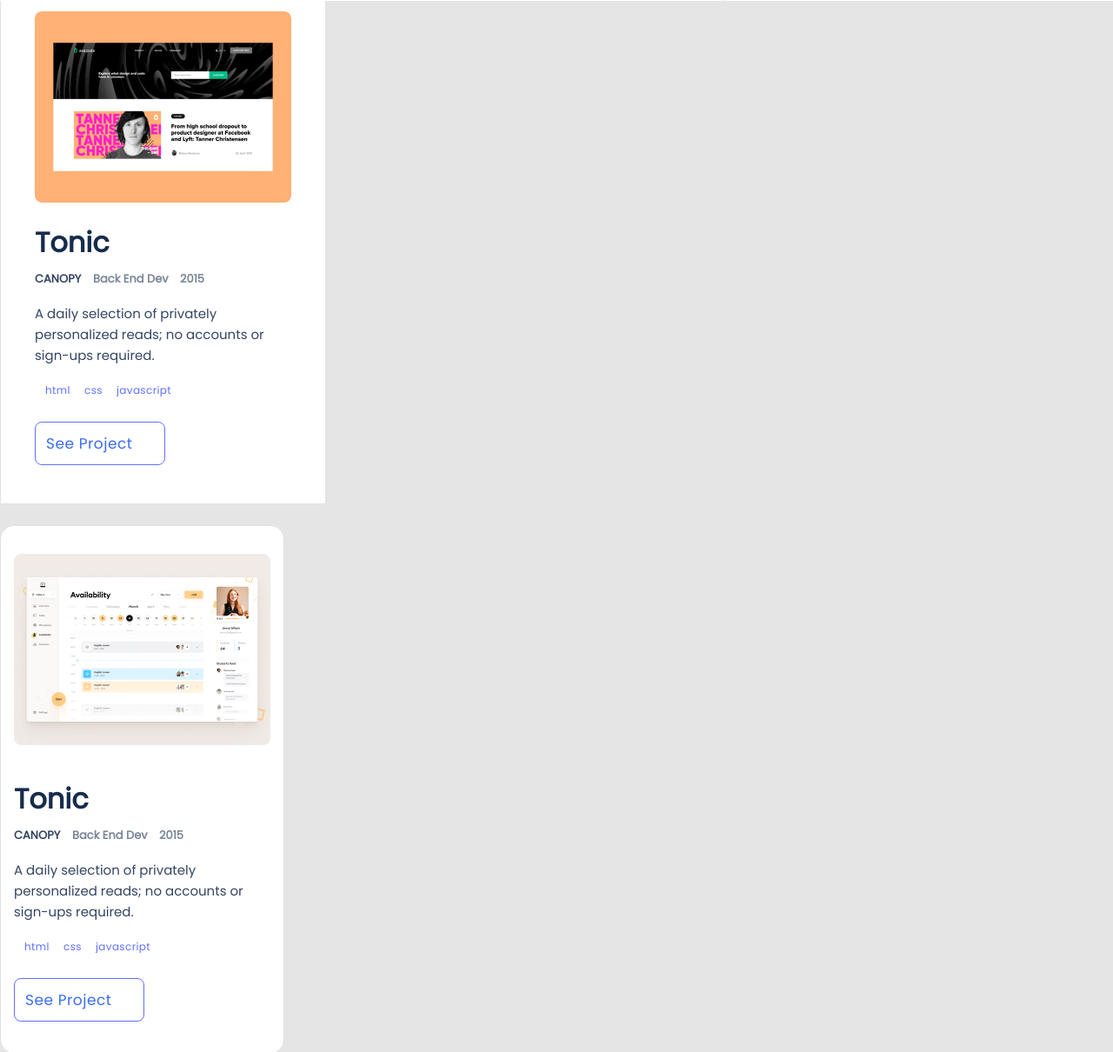
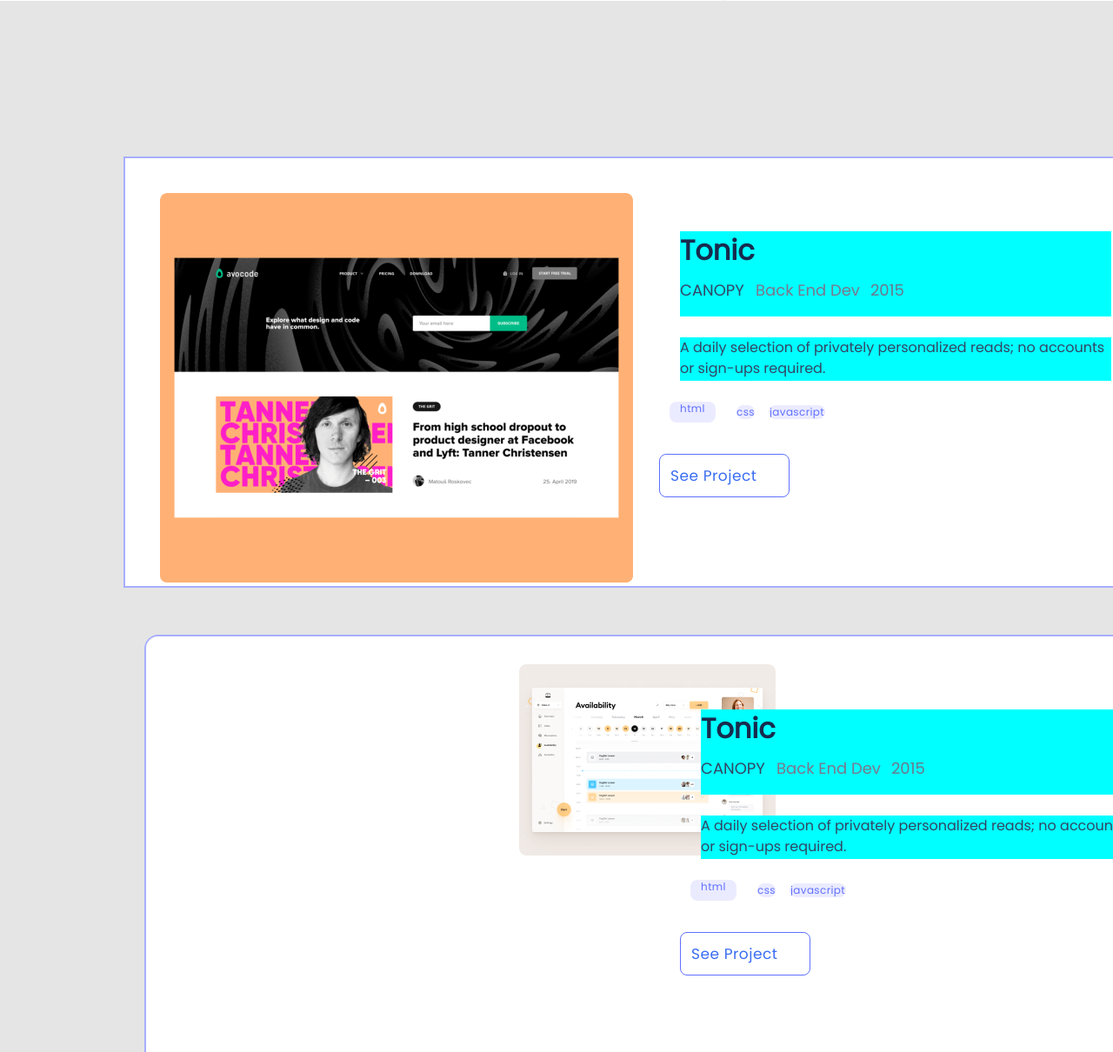
Before and after one commit to Kidd254/Kidd254.github.io, a website: page index.html in a window 1280 px wide. Shown: the part 800-2010 px from the top of the page at 87% size. Drawn offline with Linux system fonts and the light colour scheme.

Commit message:
modified css file

```diff
--- a/style.css
+++ b/style.css
@@ -109,8 +109,6 @@ header nav ul .menu-bar {
 @media screen and (min-width: 768px) {
   .introduction .introduction-title {
     margin-left: 260px;
-    width: 920px;
-    height: 122px;
     font-family: 'Poppins';
     font-style: normal;
     font-weight: 700;
@@ -138,7 +136,7 @@ header nav ul .menu-bar {
   line-height: 28px;
   color: #344563;
   flex: none;
-  order: 0;
+  order: 1;
   flex-grow: 0;
   }
 }
@@ -156,22 +154,19 @@ header nav ul .menu-bar {
   line-height: 24px;
   color: #7F8CFF;
   flex: none;
-  order: 1;
+  order: 3;
   flex-grow: 0;
 }
 }
 
-@media screen and (min-height: 768px) {
+@media screen and (min-width: 768px) {
   .introduction .connect {
   display: flex;
   flex-direction: row;
+  margin-top: 14px;
   margin-left: 260px;
-  width: 170.17px;
-  height: 20px;
-  /*margin-right: 1009.83px;
-  margin-bottom: 255px;
-  margin-left: 260px;
-  position: absolute;*/
+  flex: none;
+  order: 4;
   }
 }
 
@@ -179,7 +174,7 @@ header nav ul .menu-bar {
 .introduction .connect li {
   padding: 6px;
   font-size: 22px;
-  margin-top: 14px;
+  margin-top: 24px;
 }
 }
 
@@ -193,12 +188,29 @@ header nav ul .menu-bar {
   margin-top: 700px;
   margin-left: 0;
   padding: 16px;
+  align-items: flex-start;
   gap: 12px;
   border: 1px solid #dfe1e6;
   background: #fff;
   flex: none;
   order: 0;
   flex-grow: 0;
+}
+
+@media screen and (min-width: 768px) {
+  .container {
+  display: flex;
+  flex-direction: column;
+  position: absolute;
+  background: #fff;
+  border: 2px solid #a7aeff;
+  margin-top: 900px;
+  margin-left: 142px;
+  margin-right: 142px;
+  margin-bottom: 142px;
+  height: 496px;
+  width: 1156px;
+  }
 }
 
 .right-block {
@@ -216,6 +228,22 @@ header nav ul .menu-bar {
   flex-grow: 0;
 }
 
+@media screen and (min-width: 768px) {
+  .right-block {
+  background-image: url(Snapshoot\ Portfolio.png);
+  background-size: contain;
+  background-repeat: no-repeat;
+  height: 458px;
+  width: 544px;
+  position: absolute;
+  margin-left: 24px;
+  margin-top: 24px;
+  margin-right: 46px;
+  margin-bottom: 24px;
+  border-radius: 8px;
+  }
+}
+
 .left-block {
   width: 295px;
   height: 288px;
@@ -230,6 +258,22 @@ header nav ul .menu-bar {
   order: 1;
 }
 
+@media screen and (min-width: 768px) {
+  .left-block {
+  display: flex;
+  flex-direction: column;
+  align-items: flex-start;
+  padding: 24px;
+  gap: 24px;
+  position: absolute;
+  width: 544px;
+  height: 465px;
+  left: 590px;
+  top: 24px;
+  }
+}
+
+
 .frame0 {
   width: 295px;
   height: 80px;
@@ -242,6 +286,24 @@ header nav ul .menu-bar {
   flex: none;
   order: 0;
   flex-grow: 0;
+}
+
+@media screen and (min-width: 768px) {
+  .frame0 {
+  display: flex;
+  flex-direction: column;
+  align-items: flex-start;
+  padding: 0px;
+  gap: 12px;
+  width: 496px;
+  height: 98px;
+  flex: none;
+  order: 0;
+  flex-grow: 0;
+  margin-top: 24px;
+  margin-left: 24px;
+  background-color: cyan;
+  }
 }
 
 .title2 {
@@ -259,6 +321,22 @@ header nav ul .menu-bar {
   flex-grow: 0;
 }
 
+@media screen and (min-width) {
+  .title2 {
+  width: 496px;
+  height: 46px;
+  font-family: 'Poppins';
+  font-style: normal;
+  font-weight: 700;
+  font-size: 40px;
+  line-height: 52px;
+  color: #091E42;
+  flex: none;
+  order: 0;
+  flex-grow: 0;
+  }
+}
+
 .primary-text2 {
   top: 12px;
   width: 295px;
@@ -274,6 +352,25 @@ header nav ul .menu-bar {
   flex-grow: 0;
 }
 
+@media screen and (min-width: 768px) {
+  .primary-text2 {
+    width: 496px;
+    height: 50px;
+    font-family: 'Poppins', sans-serif;
+    font-style: normal;
+    font-weight: 400;
+    font-size: 16px;
+    line-height: 24px;
+    color: #344563;
+    flex: none;
+    order: 1;
+    flex-grow: 0;
+    margin-left: 24px;
+    background-color: cyan;
+
+  }
+}
+
 .tags2 {
   width: 203px;
   height: 24px;
@@ -286,6 +383,21 @@ header nav ul .menu-bar {
   flex: none;
   order: 2;
   flex-grow: 0;
+}
+
+@media screen and (min-width: 768px) {
+  .tags2 {
+    width: 203px;
+    height: 24px;
+    display: flex;
+    flex-direction: row;
+    align-items: center;
+    padding: 0;
+    gap: 8px;
+    flex: none;
+    order: 2;
+    flex-grow: 0;
+  }
 }
 
 .action2 {
@@ -313,6 +425,22 @@ header nav ul .menu-bar {
   flex-grow: 0;
 }
 
+@media screen and (min-width: 768px) {
+  .sub {
+    width: 320px;
+    height: 40px;
+    top: 58px;
+    gap: 12px;
+    display: flex;
+    flex-direction: row;
+    align-items: center;
+    padding: 0;
+    flex: none;
+    order: 1;
+    flex-grow: 0;
+  }
+}
+
 .can {
   width: 55px;
   height: 16px;
@@ -328,7 +456,24 @@ header nav ul .menu-bar {
   flex-grow: 0;
 }
 
-.list {
+@media screen and (min-width: 768px) {
+.can {
+  width: 75px;
+  height: 24px;
+  top: 8px;
+  font-family: 'Poppins', sans-serif;
+  font-style: normal;
+  font-weight: 500;
+  font-size: 18px;
+  line-height: 24px;
+  color: #344563;
+  flex: none;
+  order: 0;
+  flex-grow: 0
+}
+}
+
+.list11 {
   width: 88px;
   height: 16px;
   top: 8px;
@@ -341,6 +486,56 @@ header nav ul .menu-bar {
   flex: none;
   order: 0;
   flex-grow: 0;
+}
+
+@media screen and (min-height: 768px) {
+  .list11 {
+    width: 120px;
+    height: 24px;
+    top: 8px;
+    font-family: 'Poppins', sans-serif;
+    font-style: normal;
+    font-weight: 400;
+    font-size: 18px;
+    line-height: 24px;
+    color: #7b778c;
+    flex: none;
+    order: 0;
+    flex-grow: 0;
+  }
+}
+
+.list22 {
+  width: 29px;
+  height: 16px;
+  top: 8px;
+  font-family: 'Poppins', sans-serif;
+  font-style: normal;
+  font-weight: 600;
+  font-size: 13px;
+  line-height: 16px;
+  color: #7a869a;
+  flex: none;
+  order: 0;
+  flex-grow: 0;
+}
+
+@media screen and (min-width: 768px) {
+  .list22 {
+    width: 38px;
+    height: 24px;
+    top: 8px;
+    font-family: 'Poppins', sans-serif;
+    font-style: normal;
+    font-weight: 400;
+    font-size: 18px;
+    line-height: 24px;
+    color: #6b778c;
+    flex: none;
+    order: 0;
+    flex-grow: 0;
+
+  }
 }
 
 .text1 {
@@ -357,6 +552,25 @@ header nav ul .menu-bar {
   flex: none;
   order: 0;
   flex-grow: 0;
+}
+@media screen and (min-width: 768px){
+  .text1 {
+width: 53px;
+height: 24px;
+background: #EBEBFF;
+border-radius: 8px;
+flex: none;
+order: 0;
+flex-grow: 0;
+font-family: 'Poppins';
+font-style: normal;
+font-weight: 500;
+font-size: 12px;
+line-height: 16px;
+text-align: center;
+letter-spacing: 0.03em;
+color: #6070FF;
+  }
 }
 
 .text2 {
@@ -375,6 +589,26 @@ header nav ul .menu-bar {
   flex-grow: 0;
 }
 
+@media screen and (min-width: 768px){
+  .text2 {
+width: 21px;
+height: 16px;
+background: #EBEBFF;
+border-radius: 8px;
+flex: none;
+order: 0;
+flex-grow: 0;
+font-family: 'Poppins';
+font-style: normal;
+font-weight: 500;
+font-size: 12px;
+line-height: 16px;
+text-align: center;
+letter-spacing: 0.03em;
+color: #6070FF;
+margin-left: 12px;
+  }
+}
 .text3 {
   width: 65px;
   height: 16px;
@@ -389,6 +623,26 @@ header nav ul .menu-bar {
   flex: none;
   order: 0;
   flex-grow: 0;
+}
+
+@media screen and (min-width: 768px){
+  .text3 {
+width: 65px;
+height: 16px;
+background: #EBEBFF;
+border-radius: 8px;
+flex: none;
+order: 0;
+flex-grow: 0;
+font-family: 'Poppins';
+font-style: normal;
+font-weight: 500;
+font-size: 12px;
+line-height: 16px;
+text-align: center;
+letter-spacing: 0.03em;
+color: #6070FF;
+  }
 }
 
 .see {
@@ -445,6 +699,21 @@ header nav ul .menu-bar {
   flex-grow: 0;
 }
 
+@media screen and (min-width: 768px) {
+  .container3 {
+    margin-top: 1450px;
+    display: flex;
+    flex-direction: column;
+    position: absolute;
+    background: #fff;
+    border: 2px solid #a7aeff;
+    margin-left: 142px;
+    margin-right: 142px;
+    margin-bottom: 142px;
+    height: 496px;
+    width: 1156px;
+  }
+}
 .right-block1 {
   width: 295px;
   height: 220px;
@@ -579,35 +848,7 @@ header nav ul .menu-bar {
   flex-grow: 0;
 }
 
-.list11 {
-  width: 88px;
-  height: 16px;
-  top: 8px;
-  font-family: 'Poppins', sans-serif;
-  font-style: normal;
-  font-weight: 600;
-  font-size: 13px;
-  line-height: 16px;
-  color: #7a869a;
-  flex: none;
-  order: 0;
-  flex-grow: 0;
-}
 
-.list22 {
-  width: 29px;
-  height: 16px;
-  top: 8px;
-  font-family: 'Poppins', sans-serif;
-  font-style: normal;
-  font-weight: 600;
-  font-size: 13px;
-  line-height: 16px;
-  color: #7a869a;
-  flex: none;
-  order: 0;
-  flex-grow: 0;
-}
 
 .container4 {
   width: 327px;
@@ -626,6 +867,22 @@ header nav ul .menu-bar {
   flex: none;
   order: 1;
   flex-grow: 0;
+}
+
+@media screen and (min-width: 768px) {
+  .container4 {
+    margin-top: 2000px;
+    display: flex;
+    flex-direction: column;
+    position: absolute;
+    background: #fff;
+    border: 2px solid #a7aeff;
+    margin-left: 142px;
+    margin-right: 142px;
+    margin-bottom: 142px;
+    height: 496px;
+    width: 1156px;
+  }
 }
 
 .right-block2 {
@@ -675,6 +932,22 @@ header nav ul .menu-bar {
   flex-grow: 0;
 }
 
+@media screen and (min-width: 768px) {
+  .container5 {
+    margin-top: 3000px;
+    display: flex;
+    flex-direction: column;
+    position: absolute;
+    background: #fff;
+    border: 2px solid #a7aeff;
+    margin-left: 142px;
+    margin-right: 142px;
+    margin-bottom: 142px;
+    height: 496px;
+    width: 1156px;
+  }
+}
+
 .right-block3 {
   width: 295px;
   height: 220px;
@@ -700,6 +973,21 @@ header nav ul .menu-bar {
   background: #fff;
 }
 
+@media screen and (min-width: 768px) {
+  .container6 {
+    margin-top: 4000px;
+    display: flex;
+    flex-direction: column;
+    position: absolute;
+    background: #fff;
+    border: 2px solid #a7aeff;
+    margin-left: 142px;
+    margin-right: 142px;
+    margin-bottom: 142px;
+    height: 496px;
+    width: 1156px;
+  }
+}
 .acco {
   width: 327px;
   height: 409px;
@@ -837,6 +1125,22 @@ header nav ul .menu-bar {
   flex: none;
   order: 1;
   flex-grow: 0;
+}
+
+@media screen and (min-width: 768px) {
+  .container7 {
+    margin-top: 5000px;
+    display: flex;
+    flex-direction: column;
+    position: absolute;
+    background: #fff;
+    border: 2px solid #a7aeff;
+    margin-left: 142px;
+    margin-right: 142px;
+    margin-bottom: 142px;
+    height: 496px;
+    width: 1156px;
+  }
 }
 
 .frame12 {
@@ -1077,6 +1381,22 @@ header nav ul .menu-bar {
   justify-content: center;
 }
 
+@media screen and (min-width: 768px) {
+  .contactform {
+    margin-top: 7000px;
+    display: flex;
+    flex-direction: column;
+    position: absolute;
+    background: #fff;
+    border: 2px solid #a7aeff;
+    margin-left: 142px;
+    margin-right: 142px;
+    margin-bottom: 142px;
+    height: 496px;
+    width: 1156px;
+  }
+}
+
 .contactform .contact-title {
   color: #fff;
   font-family: 'Poppins', sans-serif;
```
Also changed, not shown: Snapshoot Portfolio.png (added).
